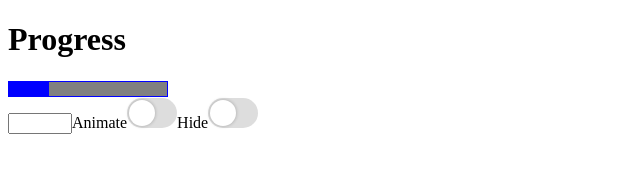
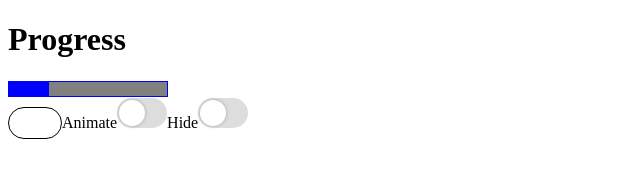
Before and after one commit to NadyaGus/progress-bar, a website built with Vite: page index.html in a window 1280 px wide. Shown: the whole page, without its empty margins (0-640 px from the left). Built offline with nearby package versions, Linux system fonts and the light colour scheme.

Commit message:
feat: add base style for input field

```diff
--- a/src/components/app.js
+++ b/src/components/app.js
@@ -1,5 +1,5 @@
 import { BaseComponent } from "./baseComponent";
-import { Input } from "./input";
+import { Input } from "./input/input";
 import { ProgressBar } from "./progressBar";
 import { Toggle } from "./toggle/toggle";
 
--- a/src/components/input.js
+++ b/src/components/input/input.js
@@ -1,8 +1,10 @@
-import { BaseComponent } from "./baseComponent";
+import { BaseComponent } from "../baseComponent";
+
+import style from "./input.module.css";
 
 export class Input extends BaseComponent {
   constructor({ progressBar, parentElement }) {
-    super({ tagName: "input", className: "input", parentElement });
+    super({ tagName: "input", className: style.input, parentElement });
     this.progressBar = progressBar;
 
     this.addAttributes();
--- /dev/null
+++ b/src/components/input/input.module.css
@@ -0,0 +1,24 @@
+input[type="number"]::-webkit-inner-spin-button,
+input[type="number"]::-webkit-outer-spin-button {
+    -webkit-appearance: none;
+    margin: 0;
+}
+
+input[type="number"] {
+    -moz-appearance: textfield;
+    appearance: textfield;
+}
+
+input[type="number"]::-ms-clear {
+    display: none;
+}
+
+.input {
+    width: 48px;
+    height: 28px;
+
+    text-align: center;
+
+    border: 1px solid black;
+    border-radius: 20px;
+}
--- a/src/components/toggle/toggle.module.css
+++ b/src/components/toggle/toggle.module.css
@@ -16,7 +16,7 @@
     height: 30px;
     background: #ddd;
     border-radius: 50px;
-    transition: background .2s ease-in-out;
+    transition: .2s ease-in-out;
     cursor: pointer;
 }
 
```
